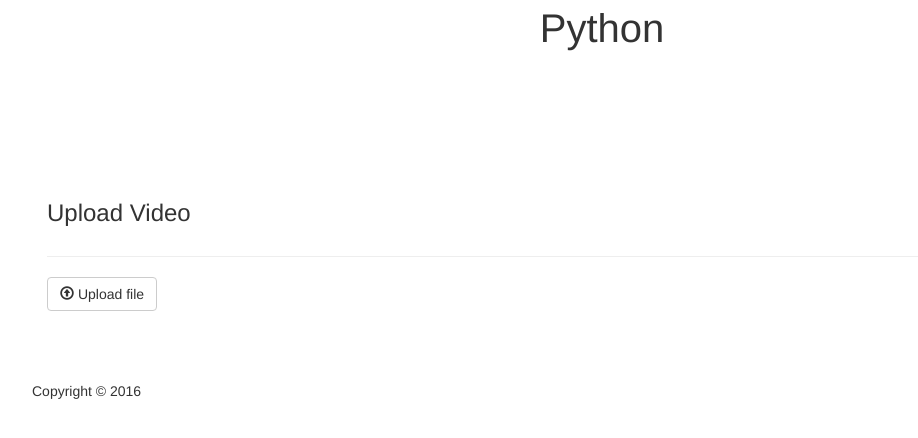
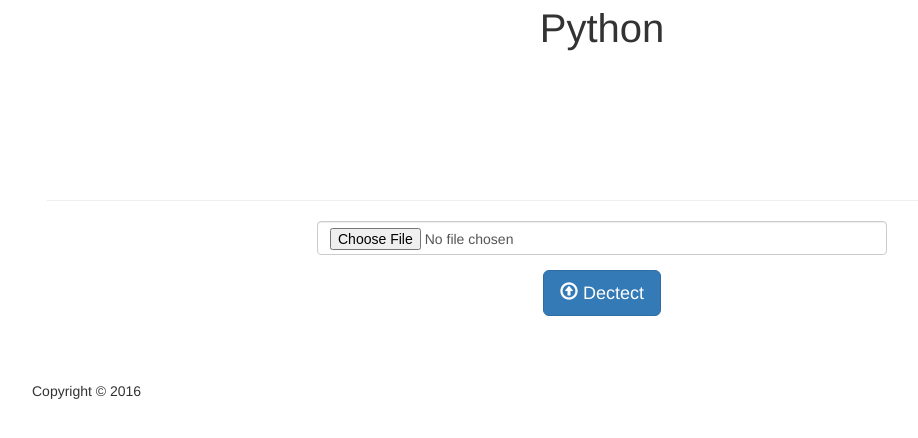
Before and after one commit to ntk148v/shotdetector, a Flask app: page / in a window 1280 px wide. Shown: the part 259-697 px from the top of the page, without its empty margins (38-956 px from the left). Run offline with Flask 2, Linux system fonts and the light colour scheme; some libraries are stand-ins or nearby versions.

Commit message:
Fix upload module

```diff
--- a/run.py
+++ b/run.py
@@ -1,9 +1,9 @@
-# from app.shot_detector import ShotBoundaryDetector
+from app.shot_detector import ShotBoundaryDetector
 import config
 import logging
 
 import os
-from flask import Flask, render_template, request, redirect, url_for, send_from_directory
+from flask import Flask, render_template, request, redirect, url_for
 from werkzeug import secure_filename
 
 
@@ -18,15 +18,11 @@ def allowed_file(filename):
         filename.rsplit('.', 1)[1] in config.ALLOWED_EXTENSIONS
 
 
-# @app.route("/detect", methods=['POST'])
-# def detect():
-#     detector = ShotBoundaryDetector(request.form['url'])
-#     detector.detect()
-#     return "Done!!"
-
-@app.route("/predetect/<filename>")
-def predetect(filename):
-    return send_from_directory(app.config['UPLOAD_DIR'], filename)
+@app.route("/detect/<filename>")
+def detect(filename):
+    detector = ShotBoundaryDetector(config.UPLOAD_DIR + filename)
+    detector.detect()
+    return render_template('detect.html')
 
 
 @app.route("/", methods=['GET', 'POST'])
@@ -37,7 +33,7 @@ def home():
             logger.info("{}" . format(file.filename))
             filename = secure_filename(file.filename)
             file.save(os.path.join(app.config['UPLOAD_DIR'], filename))
-            return redirect(url_for('predetect',
+            return redirect(url_for('detect',
                                     filename=filename))
     return render_template('upload.html')
 
--- a/static/js/custom.js
+++ b/static/js/custom.js
@@ -2,12 +2,16 @@ $("#uploadFile").change(function() {
     var formData = new FormData(this);
     formData.append('file', this.files[0]);
 
-    $.tmpl($("#fileUploadProgressTemplate")).appendTo( "#files" );
+    $.tmpl($("#fileUploadProgressTemplate")).appendTo("#files");
     $("#fileUploadError").addClass("hide");
 
     $.ajax({
-        url: '',
+        url: '/',
         type: 'POST',
+        data: formData,
+        cache: false,
+        contentType: false,
+        processData: false,
         xhr: function() {
             var xhr = $.ajaxSettings.xhr();
             if (xhr.upload) {
@@ -20,7 +24,7 @@ $("#uploadFile").change(function() {
         },
         success: function(data) {
             $("#files").children().last().remove();
-            $.tmpl($("#fileUploadProgressTemplate"), data).appendTo( "#files" );
+            $.tmpl($("#fileUploadProgressTemplate"), data).appendTo("#files");
             $("#uploadFile").closest("form").trigger("reset");
         },
         error: function() {
@@ -28,9 +32,5 @@ $("#uploadFile").change(function() {
             $("#files").children().last().remove();
             $("#uploadFile").closest("form").trigger("reset");
         },
-        data: formData,
-        cache: false,
-        contentType: false,
-        processData: false
-    }, 'json');
+    });
 });
--- /dev/null
+++ b/templates/detect.html
@@ -0,0 +1,6 @@
+{% extends "layout.html" %}
+{% block content %}
+	<div class="container-fluid">
+		<p>Detect</p>
+	</div>
+{% endblock %}
--- a/templates/predetect.html
+++ /dev/null
@@ -1,6 +0,0 @@
-{% extends "layout.html" %}
-{% block content %}
-	<div class="container-fluid">
-		<p>Pre-Detect</p>
-	</div>
-{% endblock %}
--- a/templates/scripts.html
+++ b/templates/scripts.html
@@ -4,4 +4,4 @@
 <!-- Bootstrap Core JavaScript -->
 <script src="../static/js/bootstrap.min.js"></script>
 <!-- Custom Javascript -->
-<script src="../static/js/custom.js"></script>
+<!-- <script src="../static/js/custom.js"></script> -->
--- a/templates/upload.html
+++ b/templates/upload.html
@@ -1,19 +1,21 @@
 {% extends "layout.html" %}
 {% block content %}
 	<div class="container-fluid">
+		<hr>
 		<div class="row">
-			<div class="col-lg-12">
-				<h3>Upload Video</h3>
+			<div class="col-md-6 col-md-offset-3">
+				<form class="form-horizontal text-center" action="" method="POST" enctype="multipart/form-data">
+					<div class="form-group">
+						<input type="file" name="uploadFile" id="uploadFile" class="form-control">
 					</div>
+					<div class="form-group">
+						<button type="submit" class="btn btn-lg btn-primary">
+						<i class="glyphicon glyphicon-upload"></i> Dectect
+						</button>
 					</div>
-		<hr>
-		<form action="" method="POST" enctype="multipart/form-data">
-			<span class="fileUpload btn btn-default">
-				<span class="glyphicon glyphicon-upload"></span> Upload file
-				<input type="file" id="uploadFile" />
-			</span>
 				</form>
-		<p id="fileUploadError" class="text-danger hide"></p>
+			</div>
+			<!-- <p id="fileUploadError" class="text-danger hide"></p>
 			<div class="list-group" id="files"></div>
 			<script id="fileUploadProgressTemplate" type="text/x-jquery-tmpl">
 			<div class="list-group-item">
@@ -27,6 +29,7 @@
 													<button type="button" class="close">&times;</button>
 													<span class="glyphicon glyphicon-file"></span> File name (type, date, etc)
 			</div>
-		</script>
+			</script> -->
+		</div>
 	</div>
 {% endblock %}
```
Also changed, not shown: 1 other file. Lines whose indentation alone changed are shown as unchanged.
